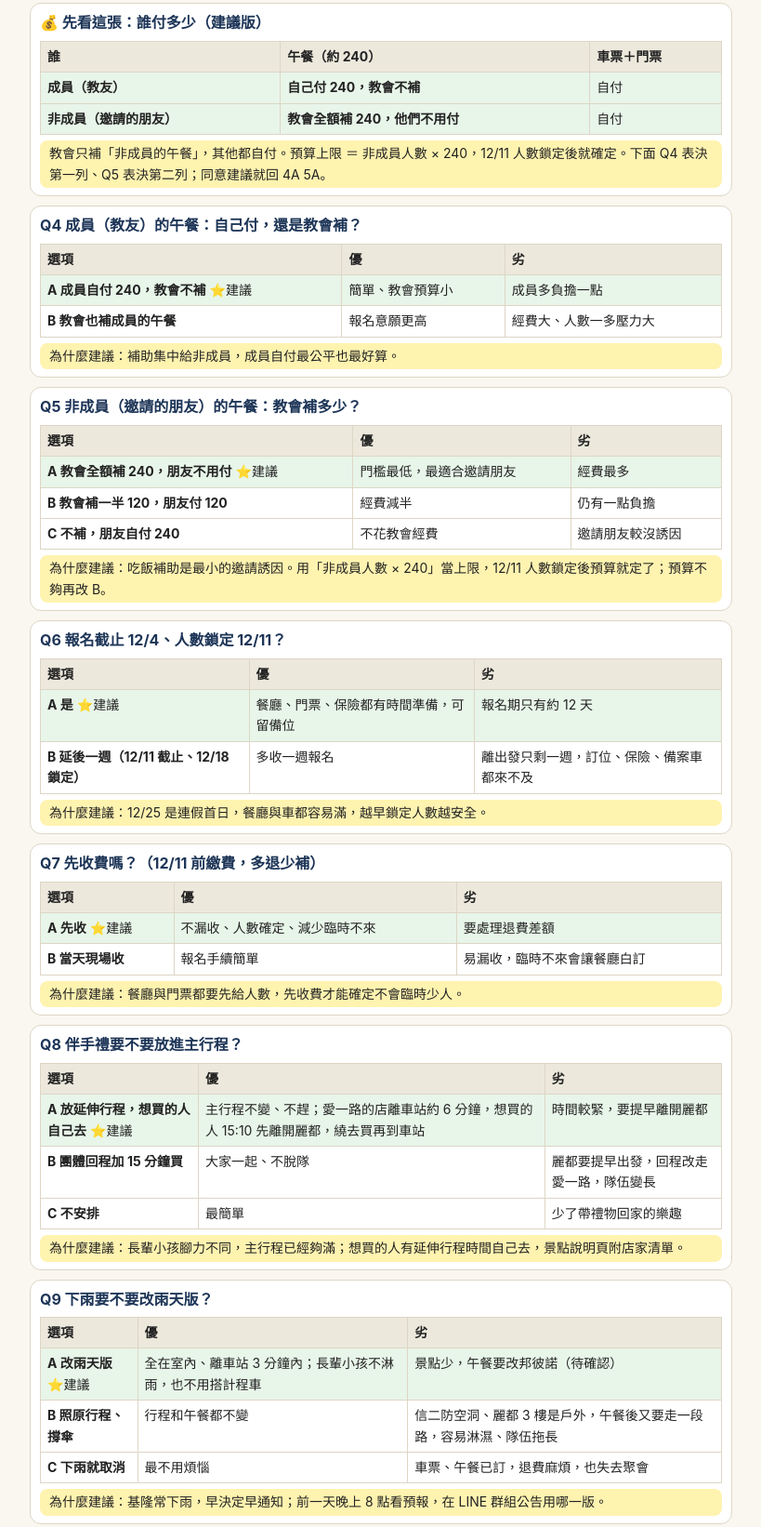
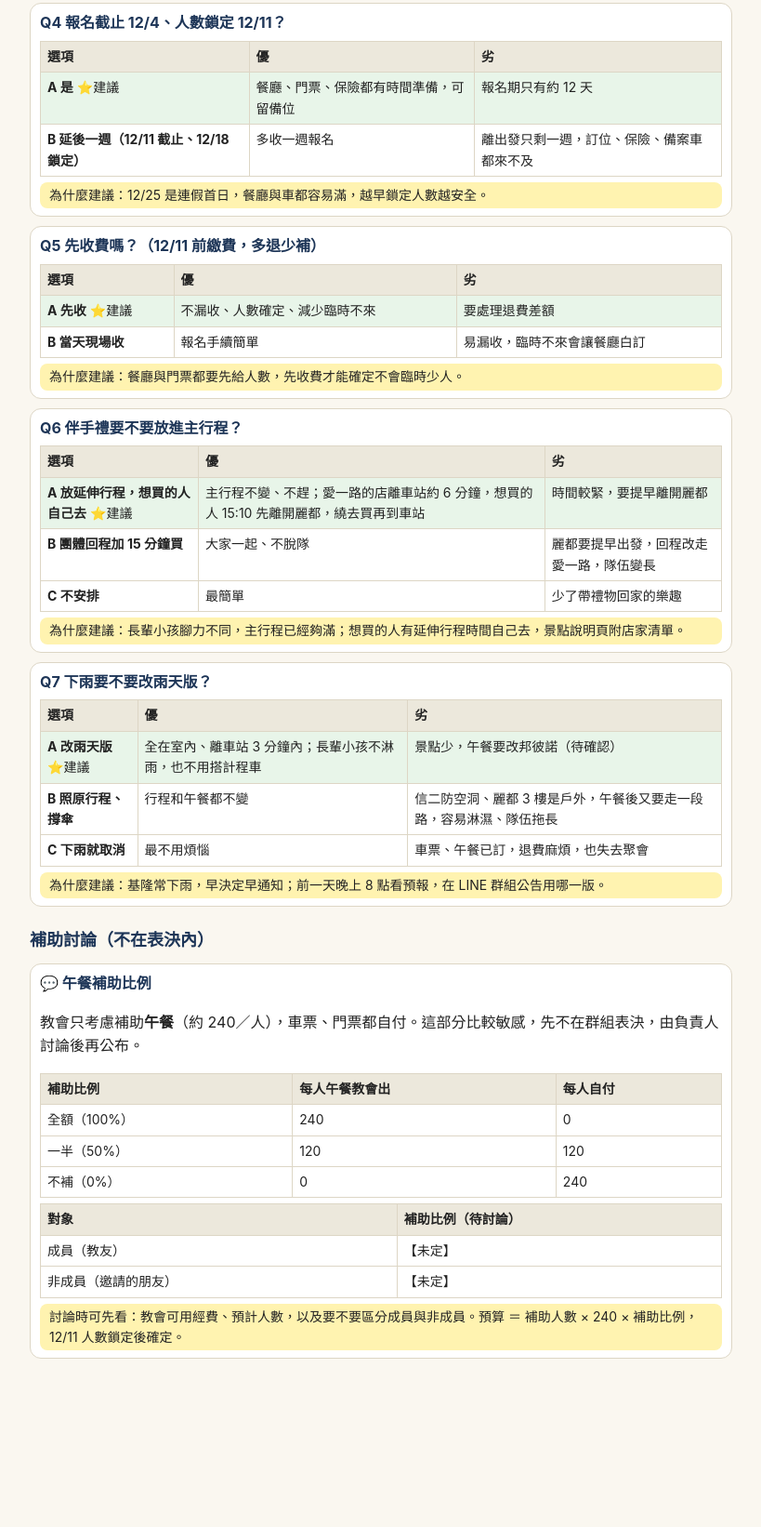
Before and after one commit to RogerHsieh-cl/keelung-trip, a plain HTML site: page index.html in a window 1280 px wide. Shown: the part 3556-5198 px from the top of the page at 93% size, without its empty margins (230-1049 px from the left). After the commit the page ends 5067 px from the top, so only its background shows below. Drawn offline with Linux system fonts and the light colour scheme.

Commit message:
Move lunch subsidy to neutral discussion section (ratio), remove recommendation; renumber Q
Co-Authored-By: Claude Sonnet 5.5 <noreply@anthropic.com>
Claude-Session: https://claude.ai/code/session_01AsnCSCnHYobhFPistHZjFA

```diff
--- a/index.html
+++ b/index.html
@@ -83,11 +83,19 @@ table{width:100%;border-collapse:collapse;background:#fff;font-size:14px;margin:
 <div class="q"><h3>Q1 信二防空洞要不要排進主行程？（13:30–14:00，15:26 回，約 16:01 到松山）</h3><table><tr><th>選項</th><th>優</th><th>劣</th></tr><tr class="rec"><td><b>A 要</b> ⭐建議</td><td>離湖南小館走約 4 分、有電梯、是基隆特色景點，下午行程更豐富</td><td>階梯與坡道較多，腳力弱的長輩要量力</td></tr><tr class=""><td><b>B 不要</b></td><td>更輕鬆，可改在海洋廣場休息</td><td>少一個景點，下午空檔變多</td></tr></table><div class="why">為什麼建議：已經排好 13:30–14:00 且有電梯；不想走的人可在入口休息，15:26 才回，時間不趕。</div></div>
 <div class="q"><h3>Q2 選哪個版本？</h3><table><tr><th>選項</th><th>優</th><th>劣</th></tr><tr class=""><td><b>A 版本一 火車團體</b></td><td>最簡單、人力最少</td><td>沒有彈性</td></tr><tr class="rec"><td><b>B 版本一＋開車者延伸</b> ⭐建議</td><td>團體不變，開車者可多玩，不增加人力</td><td>開車景點要自己找路</td></tr><tr class=""><td><b>C 版本三 午餐會合</b></td><td>最彈性，遲到不影響</td><td>早上不一起走，要人在午餐地點接</td></tr></table><div class="why">為什麼建議：團體部分最穩，開車的人又有選擇；再加上「遲到者直接入座」規則就不怕遲到。</div></div>
 <div class="q"><h3>Q3 午餐在哪裡吃？</h3><table><tr><th>選項</th><th>優</th><th>劣</th></tr><tr class="rec"><td><b>A 湖南小館（義一路 68 號）</b> ⭐建議</td><td>已有菜單，5 人合菜 1200；路線平緩，從陽明館走約 1.0 km、14 分（11:40 出館到 12:00 有 20 分緩衝）；離信二防空洞約 4 分、麗都 170 m</td><td>比麗都稍遠；陽明館→湖南小館一段 14 分，需踩線確認</td></tr><tr class=""><td><b>B 麗都商場內餐廳</b></td><td>離車站約 10 分、同棟有廁所，和下午麗都連在一起</td><td>價格與菜單待查，連假要先訂位</td></tr></table><div class="why">為什麼建議：湖南小館已有菜單與價格，路線是平路；走不動的長輩可以搭計程車。麗都餐廳價格未查，先當備案。</div></div>
-<div class="q"><h3>💰 先看這張：誰付多少（建議版）</h3><table><tr><th>誰</th><th>午餐（約 240）</th><th>車票＋門票</th></tr><tr class="rec"><td><b>成員（教友）</b></td><td><b>自己付 240，教會不補</b></td><td>自付</td></tr><tr class="rec"><td><b>非成員（邀請的朋友）</b></td><td><b>教會全額補 240，他們不用付</b></td><td>自付</td></tr></table><div class="why">教會只補「非成員的午餐」，其他都自付。預算上限 ＝ 非成員人數 × 240，12/11 人數鎖定後就確定。下面 Q4 表決第一列、Q5 表決第二列；同意建議就回 4A 5A。</div></div>
-<div class="q"><h3>Q4 成員（教友）的午餐：自己付，還是教會補？</h3><table><tr><th>選項</th><th>優</th><th>劣</th></tr><tr class="rec"><td><b>A 成員自付 240，教會不補</b> ⭐建議</td><td>簡單、教會預算小</td><td>成員多負擔一點</td></tr><tr class=""><td><b>B 教會也補成員的午餐</b></td><td>報名意願更高</td><td>經費大、人數一多壓力大</td></tr></table><div class="why">為什麼建議：補助集中給非成員，成員自付最公平也最好算。</div></div>
-<div class="q"><h3>Q5 非成員（邀請的朋友）的午餐：教會補多少？</h3><table><tr><th>選項</th><th>優</th><th>劣</th></tr><tr class="rec"><td><b>A 教會全額補 240，朋友不用付</b> ⭐建議</td><td>門檻最低，最適合邀請朋友</td><td>經費最多</td></tr><tr class=""><td><b>B 教會補一半 120，朋友付 120</b></td><td>經費減半</td><td>仍有一點負擔</td></tr><tr class=""><td><b>C 不補，朋友自付 240</b></td><td>不花教會經費</td><td>邀請朋友較沒誘因</td></tr></table><div class="why">為什麼建議：吃飯補助是最小的邀請誘因。用「非成員人數 × 240」當上限，12/11 人數鎖定後預算就定了；預算不夠再改 B。</div></div>
-<div class="q"><h3>Q6 報名截止 12/4、人數鎖定 12/11？</h3><table><tr><th>選項</th><th>優</th><th>劣</th></tr><tr class="rec"><td><b>A 是</b> ⭐建議</td><td>餐廳、門票、保險都有時間準備，可留備位</td><td>報名期只有約 12 天</td></tr><tr class=""><td><b>B 延後一週（12/11 截止、12/18 鎖定）</b></td><td>多收一週報名</td><td>離出發只剩一週，訂位、保險、備案車都來不及</td></tr></table><div class="why">為什麼建議：12/25 是連假首日，餐廳與車都容易滿，越早鎖定人數越安全。</div></div>
-<div class="q"><h3>Q7 先收費嗎？（12/11 前繳費，多退少補）</h3><table><tr><th>選項</th><th>優</th><th>劣</th></tr><tr class="rec"><td><b>A 先收</b> ⭐建議</td><td>不漏收、人數確定、減少臨時不來</td><td>要處理退費差額</td></tr><tr class=""><td><b>B 當天現場收</b></td><td>報名手續簡單</td><td>易漏收，臨時不來會讓餐廳白訂</td></tr></table><div class="why">為什麼建議：餐廳與門票都要先給人數，先收費才能確定不會臨時少人。</div></div>
-<div class="q"><h3>Q8 伴手禮要不要放進主行程？</h3><table><tr><th>選項</th><th>優</th><th>劣</th></tr><tr class="rec"><td><b>A 放延伸行程，想買的人自己去</b> ⭐建議</td><td>主行程不變、不趕；愛一路的店離車站約 6 分鐘，想買的人 15:10 先離開麗都，繞去買再到車站</td><td>時間較緊，要提早離開麗都</td></tr><tr class=""><td><b>B 團體回程加 15 分鐘買</b></td><td>大家一起、不脫隊</td><td>麗都要提早出發，回程改走愛一路，隊伍變長</td></tr><tr class=""><td><b>C 不安排</b></td><td>最簡單</td><td>少了帶禮物回家的樂趣</td></tr></table><div class="why">為什麼建議：長輩小孩腳力不同，主行程已經夠滿；想買的人有延伸行程時間自己去，景點說明頁附店家清單。</div></div>
-<div class="q"><h3>Q9 下雨要不要改雨天版？</h3><table><tr><th>選項</th><th>優</th><th>劣</th></tr><tr class="rec"><td><b>A 改雨天版</b> ⭐建議</td><td>全在室內、離車站 3 分鐘內；長輩小孩不淋雨，也不用搭計程車</td><td>景點少，午餐要改邦彼諾（待確認）</td></tr><tr class=""><td><b>B 照原行程、撐傘</b></td><td>行程和午餐都不變</td><td>信二防空洞、麗都 3 樓是戶外，午餐後又要走一段路，容易淋濕、隊伍拖長</td></tr><tr class=""><td><b>C 下雨就取消</b></td><td>最不用煩惱</td><td>車票、午餐已訂，退費麻煩，也失去聚會</td></tr></table><div class="why">為什麼建議：基隆常下雨，早決定早通知；前一天晚上 8 點看預報，在 LINE 群組公告用哪一版。</div></div>
+<div class="q"><h3>Q4 報名截止 12/4、人數鎖定 12/11？</h3><table><tr><th>選項</th><th>優</th><th>劣</th></tr><tr class="rec"><td><b>A 是</b> ⭐建議</td><td>餐廳、門票、保險都有時間準備，可留備位</td><td>報名期只有約 12 天</td></tr><tr class=""><td><b>B 延後一週（12/11 截止、12/18 鎖定）</b></td><td>多收一週報名</td><td>離出發只剩一週，訂位、保險、備案車都來不及</td></tr></table><div class="why">為什麼建議：12/25 是連假首日，餐廳與車都容易滿，越早鎖定人數越安全。</div></div>
+<div class="q"><h3>Q5 先收費嗎？（12/11 前繳費，多退少補）</h3><table><tr><th>選項</th><th>優</th><th>劣</th></tr><tr class="rec"><td><b>A 先收</b> ⭐建議</td><td>不漏收、人數確定、減少臨時不來</td><td>要處理退費差額</td></tr><tr class=""><td><b>B 當天現場收</b></td><td>報名手續簡單</td><td>易漏收，臨時不來會讓餐廳白訂</td></tr></table><div class="why">為什麼建議：餐廳與門票都要先給人數，先收費才能確定不會臨時少人。</div></div>
+<div class="q"><h3>Q6 伴手禮要不要放進主行程？</h3><table><tr><th>選項</th><th>優</th><th>劣</th></tr><tr class="rec"><td><b>A 放延伸行程，想買的人自己去</b> ⭐建議</td><td>主行程不變、不趕；愛一路的店離車站約 6 分鐘，想買的人 15:10 先離開麗都，繞去買再到車站</td><td>時間較緊，要提早離開麗都</td></tr><tr class=""><td><b>B 團體回程加 15 分鐘買</b></td><td>大家一起、不脫隊</td><td>麗都要提早出發，回程改走愛一路，隊伍變長</td></tr><tr class=""><td><b>C 不安排</b></td><td>最簡單</td><td>少了帶禮物回家的樂趣</td></tr></table><div class="why">為什麼建議：長輩小孩腳力不同，主行程已經夠滿；想買的人有延伸行程時間自己去，景點說明頁附店家清單。</div></div>
+<div class="q"><h3>Q7 下雨要不要改雨天版？</h3><table><tr><th>選項</th><th>優</th><th>劣</th></tr><tr class="rec"><td><b>A 改雨天版</b> ⭐建議</td><td>全在室內、離車站 3 分鐘內；長輩小孩不淋雨，也不用搭計程車</td><td>景點少，午餐要改邦彼諾（待確認）</td></tr><tr class=""><td><b>B 照原行程、撐傘</b></td><td>行程和午餐都不變</td><td>信二防空洞、麗都 3 樓是戶外，午餐後又要走一段路，容易淋濕、隊伍拖長</td></tr><tr class=""><td><b>C 下雨就取消</b></td><td>最不用煩惱</td><td>車票、午餐已訂，退費麻煩，也失去聚會</td></tr></table><div class="why">為什麼建議：基隆常下雨，早決定早通知；前一天晚上 8 點看預報，在 LINE 群組公告用哪一版。</div></div>
+<h2>補助討論（不在表決內）</h2>
+<div class="q"><h3>💬 午餐補助比例</h3>
+<p>教會只考慮補助<b>午餐</b>（約 240／人），車票、門票都自付。這部分比較敏感，先不在群組表決，由負責人討論後再公布。</p>
+<table><tr><th>補助比例</th><th>每人午餐教會出</th><th>每人自付</th></tr>
+<tr><td>全額（100%）</td><td>240</td><td>0</td></tr>
+<tr><td>一半（50%）</td><td>120</td><td>120</td></tr>
+<tr><td>不補（0%）</td><td>0</td><td>240</td></tr></table>
+<table><tr><th>對象</th><th>補助比例（待討論）</th></tr>
+<tr><td>成員（教友）</td><td>【未定】</td></tr>
+<tr><td>非成員（邀請的朋友）</td><td>【未定】</td></tr></table>
+<div class="why">討論時可先看：教會可用經費、預計人數，以及要不要區分成員與非成員。預算 ＝ 補助人數 × 240 × 補助比例，12/11 人數鎖定後確定。</div></div>
 </div></body></html>
```
Also changed, not shown: attractions.html (+1 -1 lines).
